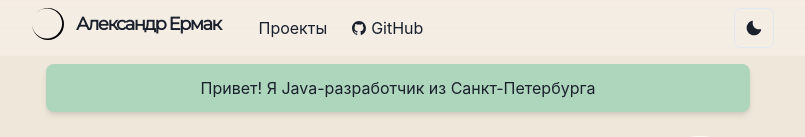
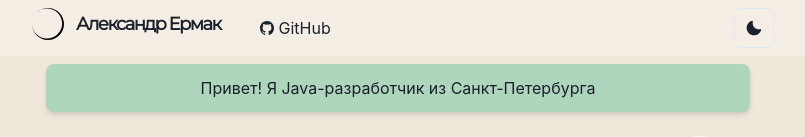
Before and after one commit to SelenZzz/homepage, a Next.js app: page / in a window 1280 px wide. Shown: the top 137 px of the page, without its empty margins (242-1047 px from the left). Built offline with nearby package versions, Linux system fonts and the light colour scheme; a web font is replaced by a local one.

Commit message:
hide projects

```diff
--- a/components/navbar.js
+++ b/components/navbar.js
@@ -72,9 +72,6 @@ const Navbar = (props) => {
           flexGrow={1}
           mt={{ base: 4, md: 0 }}
         >
-          <LinkItem href="/projects" path={path}>
-            Проекты
-          </LinkItem>
           <LinkItem
             _target="_blank"
             href="https://github.com/SelenZzz"
```
